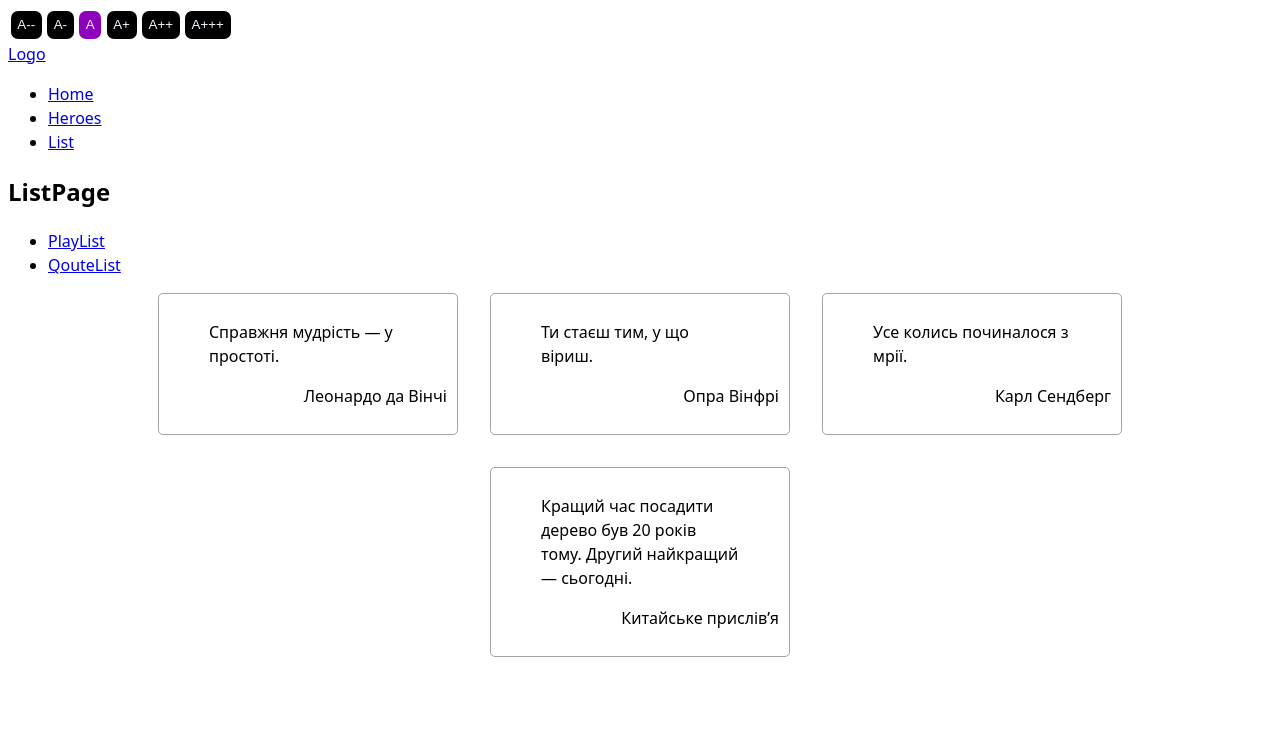
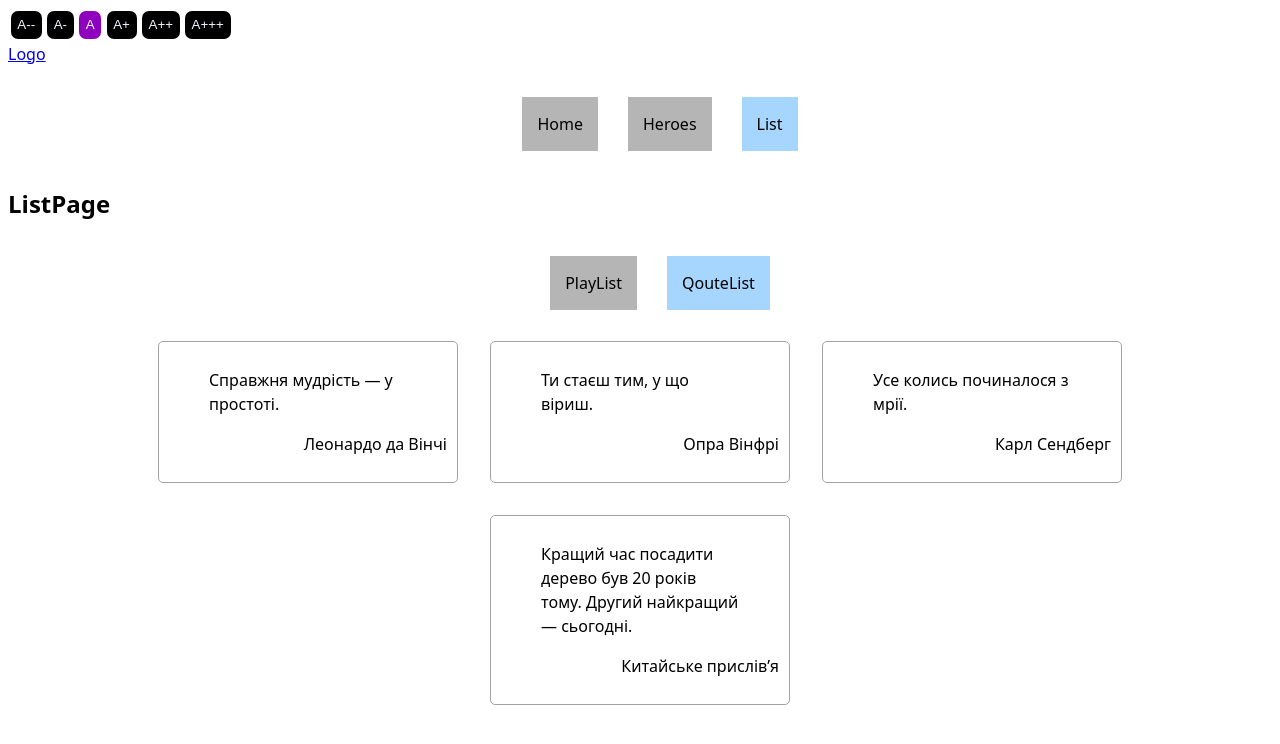
Before and after one commit to Voronskoy/react29-12-25-2, a React (Vite) app: page /list/quote in a window 1280 px wide. Shown: the top 744 px of the page. Built offline with nearby package versions, Linux system fonts and the light colour scheme.

Commit message:
add classActive

```diff
--- a/package.json
+++ b/package.json
@@ -10,6 +10,7 @@
     "preview": "vite preview"
   },
   "dependencies": {
+    "classnames": "^2.5.1",
     "lodash": "^4.17.23",
     "react": "^19.2.0",
     "react-dom": "^19.2.0",
--- a/src/components/Menu/Menu.jsx
+++ b/src/components/Menu/Menu.jsx
@@ -1,18 +1,27 @@
 import React from "react";
 import { NavLink } from "react-router-dom";
+import classNames from "classnames";
+import styles from "./Menu.module.scss";
 
 const Menu = () => {
+  const getActiveClass = ({isActive}) => classNames(styles.link,{[styles.active]:isActive});
   return (
     <nav>
-      <ul>
+      <ul className={styles.menu}>
         <li>
-          <NavLink to="/">Home</NavLink>
+          <NavLink to="/" className={getActiveClass}>
+            Home
+          </NavLink>
         </li>
         <li>
-          <NavLink to="/heroes">Heroes</NavLink>
+          <NavLink to="/heroes" className={getActiveClass}>
+            Heroes
+          </NavLink>
         </li>
         <li>
-          <NavLink to="/list">List</NavLink>
+          <NavLink to="/list" className={getActiveClass}>
+            List
+          </NavLink>
         </li>
       </ul>
     </nav>
--- /dev/null
+++ b/src/components/Menu/Menu.module.scss
@@ -0,0 +1,22 @@
+.menu {
+  display: flex;
+  justify-content: center;
+  list-style: none;
+  li {
+    margin: 15px;
+
+    .link {
+      color: inherit;
+      text-decoration: none;
+      display: block;
+      background-color: rgb(181, 181, 181);
+      padding: 15px;
+      &:hover {
+        background-color: rgb(166, 213, 254);
+      }
+    }
+    .active{
+        background-color: rgb(166, 213, 254);
+    }
+  }
+}
--- a/src/pages/ListPage.jsx
+++ b/src/pages/ListPage.jsx
@@ -1,19 +1,30 @@
-import React from 'react';
-import { NavLink, Outlet } from 'react-router-dom';
-
+import React from "react";
+import { NavLink, Outlet } from "react-router-dom";
+import classNames from "classnames";
+import styles from "./Pages.module.scss";
 const ListPage = () => {
+  const getActiveClass = ({ isActive }) =>
+    classNames(styles.link, { [styles.active]: isActive });
   return (
     <section>
       <h1>ListPage</h1>
       <nav>
-            <ul>
-                <li><NavLink to='play'>PlayList</NavLink></li>
-                <li><NavLink to='quote'>QouteList</NavLink></li>
+        <ul className={styles.menu}>
+          <li>
+            <NavLink to="play" className={getActiveClass}>
+              PlayList
+            </NavLink>
+          </li>
+          <li>
+            <NavLink to="quote" className={getActiveClass}>
+              QouteList
+            </NavLink>
+          </li>
         </ul>
       </nav>
-           <Outlet/>
+      <Outlet />
     </section>
   );
-}
+};
 
 export default ListPage;
--- /dev/null
+++ b/src/pages/Pages.module.scss
@@ -0,0 +1,23 @@
+.menu {
+  display: flex;
+  justify-content: center;
+  list-style: none;
+  li {
+    margin: 15px;
+
+
+    .link {
+      color: inherit;
+      text-decoration: none;
+      display: block;
+      background-color: rgb(181, 181, 181);
+      padding: 15px;
+      &:hover {
+        background-color: rgb(166, 213, 254);
+      }
+    }
+    .active{
+        background-color: rgb(166, 213, 254);
+    }
+  }
+}
```
Also changed, not shown: 1 other file (tests, documents, lock files or other folders). Lines whose indentation alone changed are shown as unchanged.
